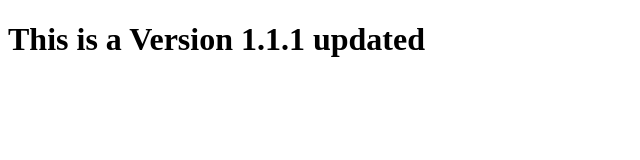
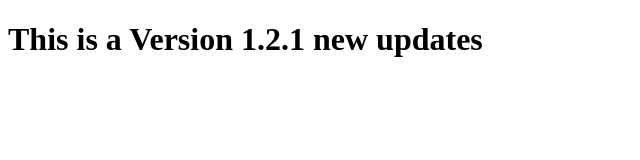
Before and after one commit to lbg-shahnawaz-khan/myrepo, a plain HTML site: page index.html in a window 1280 px wide. Shown: the whole page, without its empty margins (0-640 px from the left). Drawn offline with Linux system fonts and the light colour scheme.

Commit message:
new version is 1.2.1 updated

```diff
--- a/index.html
+++ b/index.html
@@ -6,6 +6,6 @@
     <title>Document</title>
 </head>
 <body>
-   <h1>This is a Version 1.1.1 updated<h1>
+   <h1>This is a Version 1.2.1 new updates<h1>
 </body>
 </html>
```
